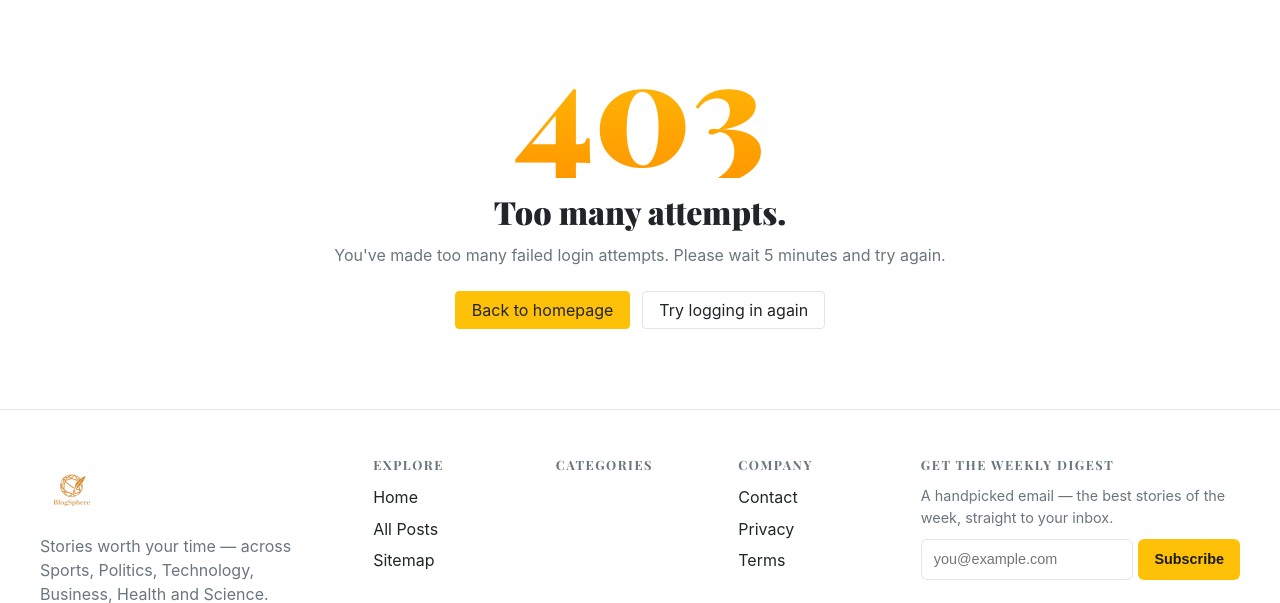
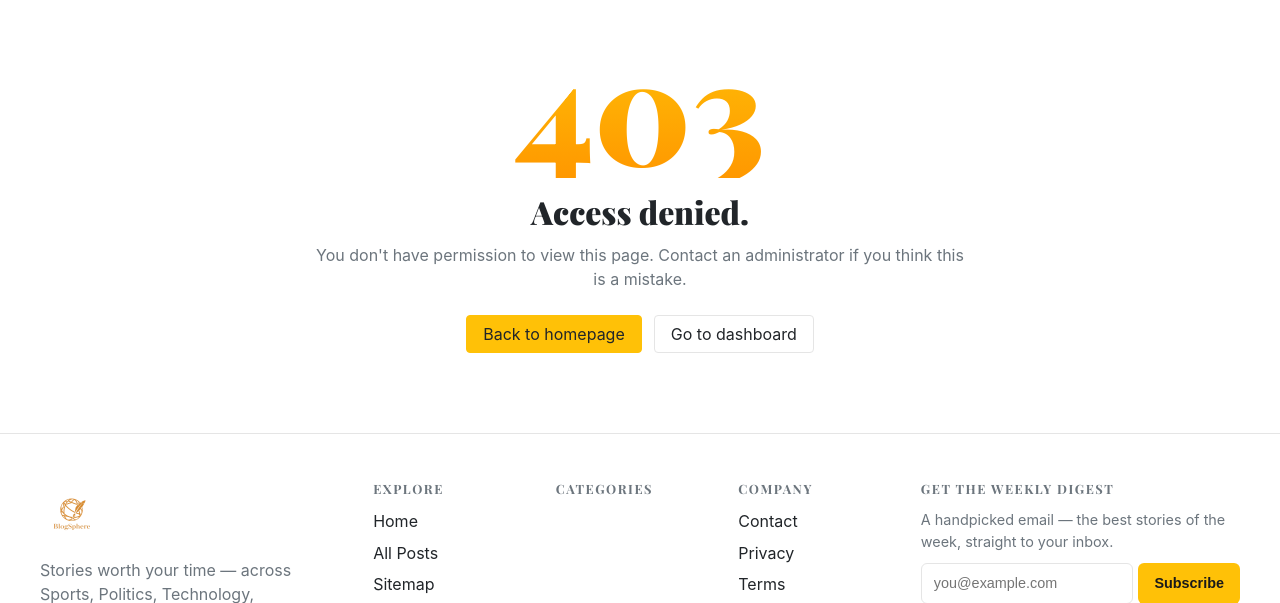
Before and after one commit to NOVAMJ/BlogSphere, a Django app: template templates/403.html in a window 1280 px wide. Shown: the part 185-788 px from the top of the page. Run offline with Django 4.2, Linux system fonts and the light colour scheme; the template is opened without the code that fills it, so the values that code supplies are empty.

Commit message:
Update dashboard and error pages for better user experience
Adjust the 403 error page to display context-specific messages and modify the dashboard sidebar to restrict access to the Categories section based on user permissions.

Replit-Commit-Author: Agent
Replit-Commit-Session-Id: 01688d5a-1221-40b4-908f-3669f7bfdba3
Replit-Commit-Checkpoint-Type: full_checkpoint
Replit-Commit-Event-Id: 469ee252-55f5-457a-9d40-7fc5fdea1050
Replit-Commit-Screenshot-Url: https://storage.googleapis.com/screenshot-production-us-central1/2e435c37-5536-461c-8c38-607e9c06f675/01688d5a-1221-40b4-908f-3669f7bfdba3/CIUdEnR
Replit-Helium-Checkpoint-Created: true

```diff
--- a/templates/403.html
+++ b/templates/403.html
@@ -1,12 +1,22 @@
 {% extends 'base.html' %}
 {% block content %}
 <section class="error-page">
-  <div class="error-page__code">403</div>
+  {% if lockout %}
+  <div class="error-page__code">429</div>
   <h1 class="error-page__title">Too many attempts.</h1>
   <p class="error-page__lede">You've made too many failed login attempts. Please wait 5 minutes and try again.</p>
   <div class="error-page__actions">
     <a href="/" class="btn btn-warning">Back to homepage</a>
     <a href="{% url 'login' %}" class="btn btn-outline-secondary">Try logging in again</a>
   </div>
+  {% else %}
+  <div class="error-page__code">403</div>
+  <h1 class="error-page__title">Access denied.</h1>
+  <p class="error-page__lede">You don't have permission to view this page. Contact an administrator if you think this is a mistake.</p>
+  <div class="error-page__actions">
+    <a href="/" class="btn btn-warning">Back to homepage</a>
+    <a href="{% url 'dashboard' %}" class="btn btn-outline-secondary">Go to dashboard</a>
+  </div>
+  {% endif %}
 </section>
 {% endblock %}
--- a/templates/dashboard/sidebar.html
+++ b/templates/dashboard/sidebar.html
@@ -4,7 +4,7 @@
         {% if perms.auth.view_user %}
         <a href="{% url 'users' %}" class="nav-link text-dark {% if '/users/' in request.path %}bg-warning{% endif %}">Users</a>
         {% endif %}
-        {% if perms.blogs.view_category %}
+        {% if perms.blogs.change_category %}
         <a href="{% url 'categories' %}" class="nav-link text-dark {% if '/categories/' in request.path %}bg-warning{% endif %}">Categories</a>
         {% endif %}
         <a href="{% url 'posts' %}" class="nav-link text-dark {% if '/dashboard/posts/' in request.path %}bg-warning{% endif %}">Posts</a>
```
Also changed, not shown: attached_assets/image_1777632392080.png (added), db.sqlite3.
